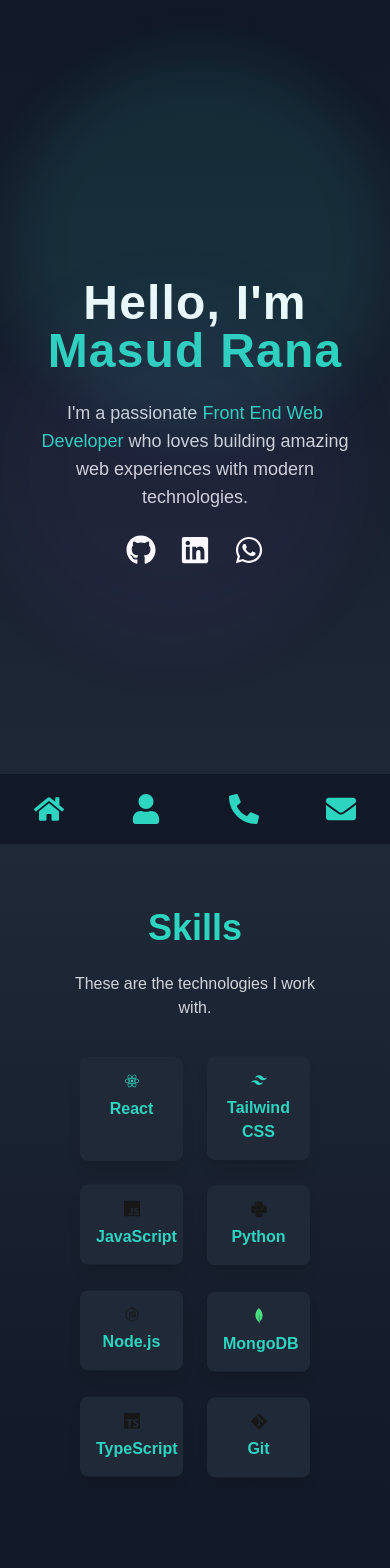
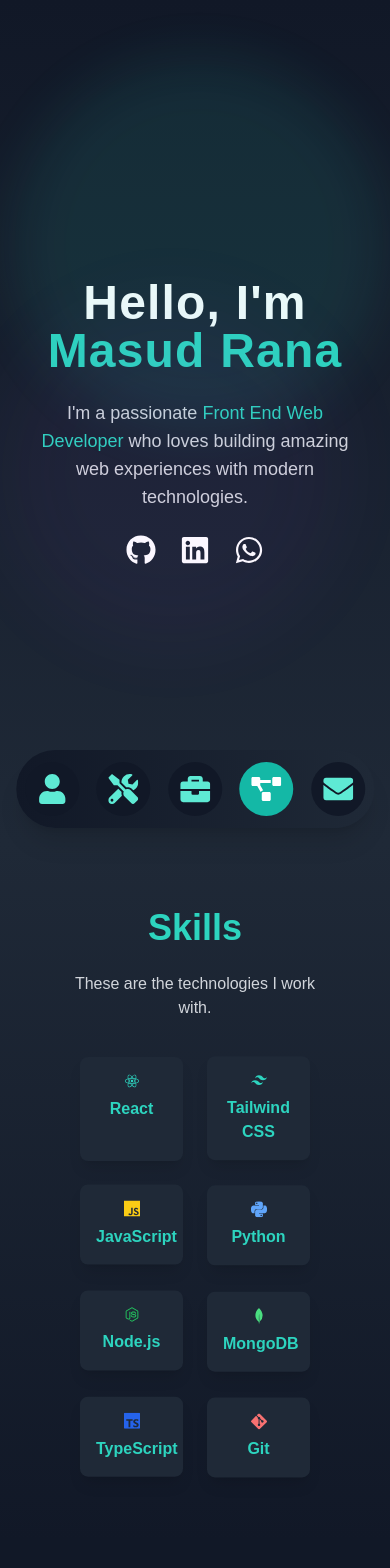
Before and after one commit to Ranagithubrr/next-portfolio, a Next.js app: page / in a window 390 px wide. Shown: the top 1568 px of the page. Built offline with nearby package versions, Linux system fonts and the light colour scheme.

Commit message:
Fix: typescript error fixed

```diff
--- /dev/null
+++ b/src/components/AnimationComp/Inviewmotion.tsx
@@ -0,0 +1,23 @@
+import { motion, useInView } from "framer-motion";
+import { useRef, ReactNode } from "react";
+
+interface InViewMotionProps {
+  children: ReactNode;
+}
+const InViewMotion = ({ children} : InViewMotionProps) => {
+  const ref = useRef(null);
+  const isInView = useInView(ref, { once: true, amount: 0.2 });
+
+  return (
+    <motion.div
+      ref={ref}
+      initial={{ opacity: 0, y: 100 }}
+      animate={isInView ? {opacity: 1, y: 0 } : {}}
+      transition={{ type: "spring", stiffness: 120, damping: 10 }}
+    >
+      {children}
+    </motion.div>
+  );
+};
+
+export default InViewMotion;
--- a/src/components/Contact/Contact.tsx
+++ b/src/components/Contact/Contact.tsx
@@ -55,6 +55,7 @@
   };
 
   return (
+    <section id="contact">
       <div className="min-h-screen bg-gray-900 text-white flex flex-col items-center justify-center p-10">
         <h1 className="text-4xl font-semibold mb-8 text-teal-400">Get In Touch</h1>
 
@@ -148,6 +149,7 @@
           </form>
         </div>
       </div>
+    </section>
   );
 };
 
--- a/src/components/Experience/Experience.tsx
+++ b/src/components/Experience/Experience.tsx
@@ -2,11 +2,15 @@
 import React from "react";
 import { motion } from "framer-motion";
 import { experienceData } from "@/constants/contants";
+import InViewMotion from "../AnimationComp/Inviewmotion";
 
 
 const Experience = () => {
     return (
-        <div className="bg-gray-900 text-white py-10 px-5">
+        <section id="experience">
+            <InViewMotion>
+                <div
+                    className="bg-gray-900 text-white py-10 px-5">
                     <h2 className="text-3xl font-bold text-center mb-10">
                         Professional Experience
                     </h2>
@@ -37,6 +41,8 @@
                         ))}
                     </div>
                 </div>
+            </InViewMotion>
+        </section>
     );
 };
 
--- a/src/components/Hero/Hero.tsx
+++ b/src/components/Hero/Hero.tsx
@@ -20,6 +20,7 @@
     };
 
     return (
+        <section id="home">
             <div className="overflow-hidden h-screen relative bg-gradient-to-b from-gray-900 to-gray-800 text-white flex flex-col items-center justify-center px-8">
                 <motion.div
                     className="text-center space-y-6"
@@ -73,6 +74,7 @@
                     transition={{ repeat: Infinity, duration: 6, ease: "easeInOut" }}
                 />
             </div>
+        </section>
     );
 };
 
--- a/src/components/Projects/Projects.tsx
+++ b/src/components/Projects/Projects.tsx
@@ -3,6 +3,7 @@
 import { motion, AnimatePresence } from "framer-motion";
 import Image from "next/image";
 import { projectsData } from "@/constants/contants";
+import InViewMotion from "../AnimationComp/Inviewmotion";
 
 
 const FilterableProjects = () => {
@@ -20,7 +21,8 @@
     };
 
     return (
-        <section id="myComponent" className="p-8 bg-gray-900 px-20">
+        <InViewMotion>
+        <section id="projects" className="p-8 bg-gray-900 px-20">
             <h2 className="text-3xl font-bold text-white text-center mb-8">
                 My Projects
             </h2>
@@ -105,6 +107,7 @@
                 </AnimatePresence>
             </motion.div>
         </section>
+        </InViewMotion>
     );
 };
 
--- a/src/components/Sidebar/Sidebar.tsx
+++ b/src/components/Sidebar/Sidebar.tsx
@@ -1,14 +1,44 @@
 "use client";
 import { motion } from "framer-motion";
+import { useEffect, useState } from "react";
 import { IconType } from "react-icons";
-import { FaHome, FaUser, FaPhoneAlt, FaEnvelope } from "react-icons/fa";
+import { FaUser, FaTools, FaBriefcase,FaProjectDiagram, FaEnvelope } from "react-icons/fa";
 
 interface IconItem {
   icon: IconType;
   label: string;
+  sectionId: string;
 }
 
 const Sidebar = () => {
+  const [activeSection, setActiveSection] = useState<string>("home");
+  console.log('current section is:',activeSection)
+  const handleScroll = () => {
+    const sections = ["home", "skills", "experience", "projects",  "contact"];
+
+    let currentSection = "";
+    sections.forEach((sectionId) => {
+      const element = document.getElementById(sectionId);
+      if (element) {
+        const rect = element.getBoundingClientRect();
+
+        // Check if the section is in view
+        if (rect.top >= 0 && rect.top <= window.innerHeight / 2) {
+          currentSection = sectionId;
+        }
+      }
+    });
+
+    // Set the section that is in view
+    setActiveSection(currentSection);
+  };
+
+  useEffect(() => {
+    window.addEventListener("scroll", handleScroll);
+    return () => {
+      window.removeEventListener("scroll", handleScroll);
+    };
+  }, []);
 
   const containerVariants = {
     hidden: { opacity: 0, x: -100 },
@@ -16,23 +46,36 @@
       opacity: 1,
       x: 0,
       transition: {
-        delay: i * 0.2,
+        delay: i * 0.15,
         type: "spring",
-        stiffness: 200,
+        stiffness: 120,
+        damping: 15,
       },
     }),
   };
 
   const icons: IconItem[] = [
-    { icon: FaHome, label: "Home" },
-    { icon: FaUser, label: "About" },
-    { icon: FaPhoneAlt, label: "Contact" },
-    { icon: FaEnvelope, label: "Email" },
+    { icon: FaUser, label: "Home", sectionId: "home" },
+    { icon: FaTools, label: "Skills", sectionId: "skills" },
+    { icon: FaBriefcase, label: "Experience", sectionId: "experience" },
+    { icon: FaProjectDiagram, label: "Projects", sectionId: "projects" },
+    { icon: FaEnvelope, label: "Email", sectionId: "contact" },
   ];
-
+  const scrollToSection = (sectionId: string) => {
+    const element = document.getElementById(sectionId);
+    if (element) {
+      element.scrollIntoView({ behavior: "smooth" });
+    }
+  };
   return (
     <>
-      <div className="hidden sm:flex fixed z-20 top-1/2 left-0 -translate-y-1/2 w-20 flex-col items-center space-y-10 py-10">
+      {/* Pill-shaped Sidebar for larger screens */}
+      <motion.div
+        initial={{ height: 0, opacity: 0 }}
+        animate={{ height: "auto", opacity: 1 }}
+        transition={{ duration: 0.8, ease: "easeInOut" }}
+        className="hidden sm:flex fixed z-20 top-1/2 left-2 -translate-y-1/2 w-16 bg-gradient-to-b from-gray-900 to-gray-800 rounded-full shadow-2xl p-4 flex-col items-center space-y-10"
+      >
         {icons.map((item, index) => (
           <motion.div
             key={item.label}
@@ -40,17 +83,40 @@
             initial="hidden"
             animate="visible"
             variants={containerVariants}
-            whileHover={{ scale: 1.2 }}
+            whileHover={{
+              scale: 1.1,
+              boxShadow: "0 0 15px rgba(0, 255, 255, 0.6)",
+            }}
+            className={`p-2 bg-gray-900 text-teal-300 hover:text-white  rounded-full transition-all duration-300 ease-in-out hover:bg-gradient-to-r from-teal-500 to-cyan-500 ${activeSection === item.sectionId ? "bg-teal-500 text-white" : ""
+              }`}
+              onClick={() => scrollToSection(item.sectionId)}
           >
-            <item.icon className="text-teal-400 text-4xl cursor-pointer" />
+            <item.icon
+              className={` text-xl cursor-pointer transition-colors duration-300${activeSection === item.sectionId ? "text-white" : ""
+                }`}
+            />
           </motion.div>
         ))}
-      </div>
+      </motion.div>
 
-      <div className="sm:hidden fixed z-20 bottom-0 left-0 w-full flex justify-around bg-gray-900 py-5">
-        {icons.map((item) => (
-          <motion.div key={item.label} whileHover={{ scale: 1.2 }}>
-            <item.icon className="text-teal-400 text-3xl cursor-pointer" />
+      {/* Mobile bottom navbar */}
+      <div className="sm:hidden fixed z-20 bottom-4 left-1/2 -translate-x-1/2 w-11/12 bg-gradient-to-r from-gray-900 to-gray-800 py-3 rounded-full flex justify-around shadow-xl">
+        {icons.map((item, index) => (
+          <motion.div
+            key={item.label}
+            custom={index}
+            whileHover={{
+              scale: 1.1,
+              boxShadow: "0 0 10px rgba(0, 255, 255, 0.6)",
+            }}
+            className={`p-3 bg-gray-900 rounded-full transition-all duration-300 ease-in-out hover:bg-gradient-to-r from-teal-500 to-cyan-500 ${activeSection === item.sectionId ? "bg-teal-500" : ""
+              }`}
+              onClick={() => scrollToSection(item.sectionId)}
+          >
+            <item.icon
+              className={`text-teal-300 text-3xl cursor-pointer transition-colors duration-300 ${activeSection === item.sectionId ? "text-white" : ""
+                }`}
+            />
           </motion.div>
         ))}
       </div>
--- a/src/components/Skill/SkillsSection.tsx
+++ b/src/components/Skill/SkillsSection.tsx
@@ -2,6 +2,7 @@
 import React from 'react';
 import { motion } from 'framer-motion';
 import { skillsData } from '@/constants/contants';
+import InViewMotion from './../AnimationComp/Inviewmotion';
 
 
 const containerVariants = {
@@ -27,8 +28,10 @@
 
 const SkillsSection = () => {
   return (
-    <section className="bg-gradient-to-b from-gray-800 to-gray-900 p-16">
-      <div className="max-w-7xl mx-auto text-center">
+    <section id="skills" className="bg-gradient-to-b from-gray-800 to-gray-900 p-16">
+      <InViewMotion>
+        <div
+          className="max-w-7xl mx-auto text-center">
           <h2 className="text-4xl font-bold text-teal-400 mb-6">Skills</h2>
           <p className="text-gray-300 mb-10">
             These are the technologies I work with.
@@ -51,6 +54,7 @@
             ))}
           </motion.div>
         </div>
+      </InViewMotion>
     </section>
   );
 };
--- a/src/constants/contants.ts
+++ b/src/constants/contants.ts
@@ -8,6 +8,7 @@
 } from "react-icons/si";
 
 // skills data
+// ********** if You add new colors, include them in the tailwind.config file safelist ***** //
 export const skillsData = [
   { Icon: RiReactjsFill, name: "React", color: "text-teal-400" },
   { Icon: RiTailwindCssFill, name: "Tailwind CSS", color: "text-teal-400" },
--- a/tailwind.config.ts
+++ b/tailwind.config.ts
@@ -15,5 +15,14 @@
     },
   },
   plugins: [],
+  safelist: [
+    "text-teal-400",
+    "text-yellow-400",
+    "text-blue-400",
+    "text-blue-600",
+    "text-green-500",
+    "text-green-400",
+    "text-red-400",
+  ],
 };
 export default config;
```
Lines whose indentation alone changed are shown as unchanged.
